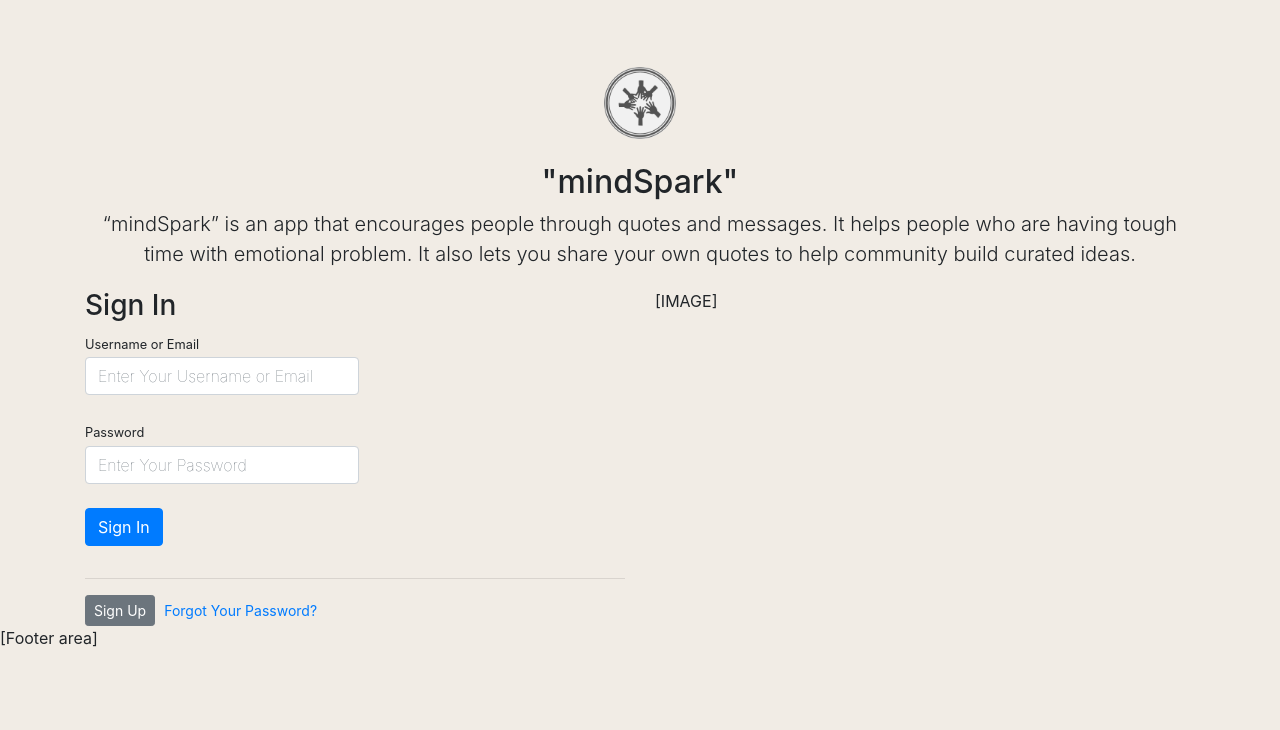
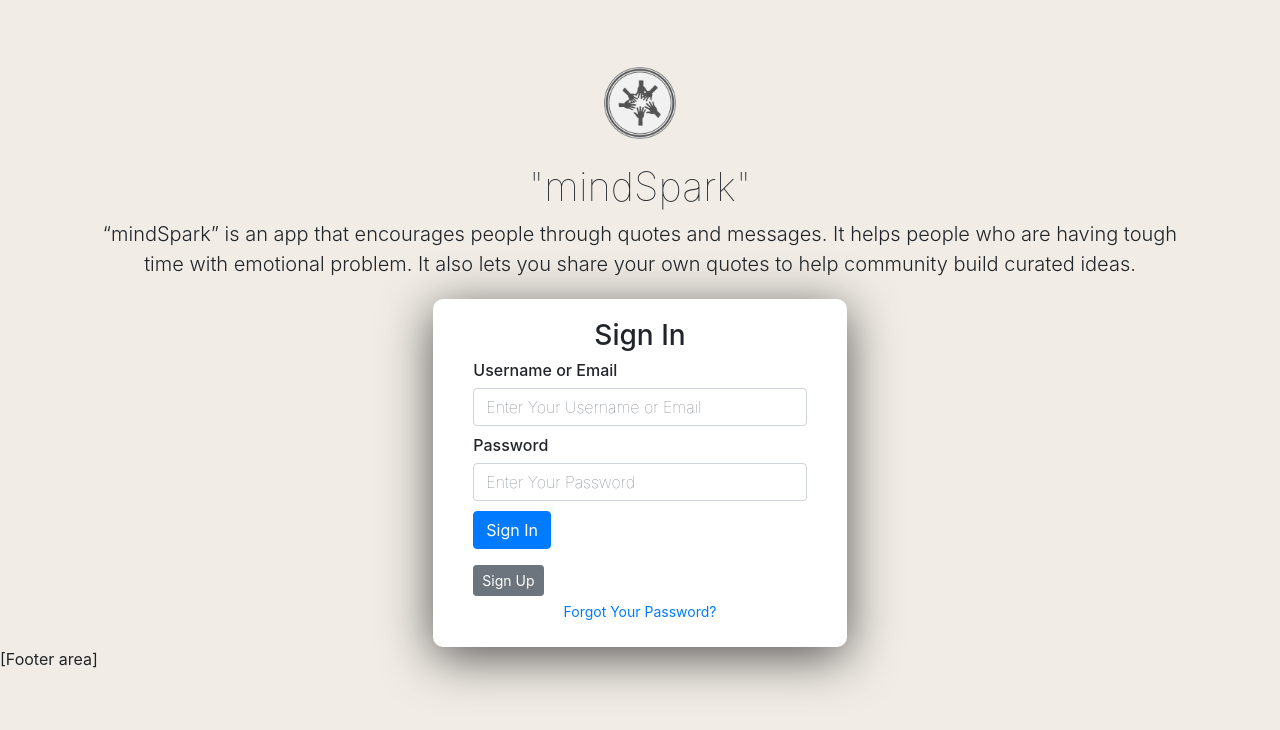
Before and after one commit to abansal98/mindSpark, a React (Create React App) app in the folder react-app/: page / in a window 1280 px wide. Shown: the top 730 px of the page. Built offline with nearby package versions, Linux system fonts and the light colour scheme.

Commit message:
signIn v3

```diff
--- /dev/null
+++ b/react-app/src/signin.css
@@ -0,0 +1,16 @@
+.form-wrapper
+{
+    width:500px;
+    display: flex;
+    background-color: #ffffff;
+    box-shadow: 0px 10px 50px #555;
+    padding: 20px 40px;
+    border-radius: 10px;
+    flex-direction: column;
+}
+
+.back
+{
+    background: #258ea6;
+    padding: 100px;
+}
--- a/react-app/src/signin.js
+++ b/react-app/src/signin.js
@@ -1,6 +1,7 @@
 import React, { Component } from "react";
 import Footer from "./Footer";
 import logo from "./icons/logo.png";
+import './signin.css'
 
 class SignIn extends Component {
   constructor(props) {
@@ -59,7 +60,7 @@ class SignIn extends Component {
         <div class="container">
         <div class="py-1 text-center">
              <img class="d-block mx-auto mb-4" src={logo} alt="" width="72" height="72" />
-            <h2>"mindSpark"</h2>
+            <h1>"mindSpark"</h1>
             <p class="lead">“mindSpark” is an app that encourages people through
             quotes and messages. It helps people who are having tough time with
             emotional problem. It also lets you share your own quotes
@@ -68,11 +69,16 @@ class SignIn extends Component {
         </div>
          <div class="container">
             <div class= "row">
-         <div class="col-6">
+         <div class="col">
+           </div>
+           <div class="col form-wrapper">
+         <div className="form-group">
+             <div class="text-center">
              <h3>Sign In</h3>
+             </div>
         <form name="signIn" onSubmit={this.handleSubmit}>
-          <div className="form-group">
-            <label for="userNameOrEmail">Username or Email</label>
+
+            <h6>Username or Email</h6>
             <input
               onChange={this.handleUserInput.bind(this)}
               name="username"
@@ -82,7 +88,8 @@ class SignIn extends Component {
               placeholder="Enter Your Username or Email"
             />
             <br />
-            <label for="password">Password</label>
+            <br/>
+            <h6>Password</h6>
             <input
               onChange={this.handleUserInput.bind(this)}
               name="password"
@@ -92,16 +99,17 @@ class SignIn extends Component {
               placeholder="Enter Your Password"
             />
             <br />
+            <br />
             <button type="signin" class="btn btn-primary">Sign In</button>
+            </form>
             </div>
-        </form>
-        <hr/>
-            <a href="/signup">
-                <button type="signup" class="btn btn-secondary btn-sm">Sign Up</button>
+              <a href="/signup">
+                <button type="button" class="btn btn-secondary btn-sm">Sign Up</button>
                 </a>
             <button type="button" class="btn btn-link btn-sm">Forgot Your Password?</button>
         </div>
-        <div class="col-6">[IMAGE]</div>
+        <div class="col">
+            </div>
         </div>
         </div>
         <Footer/>
```
